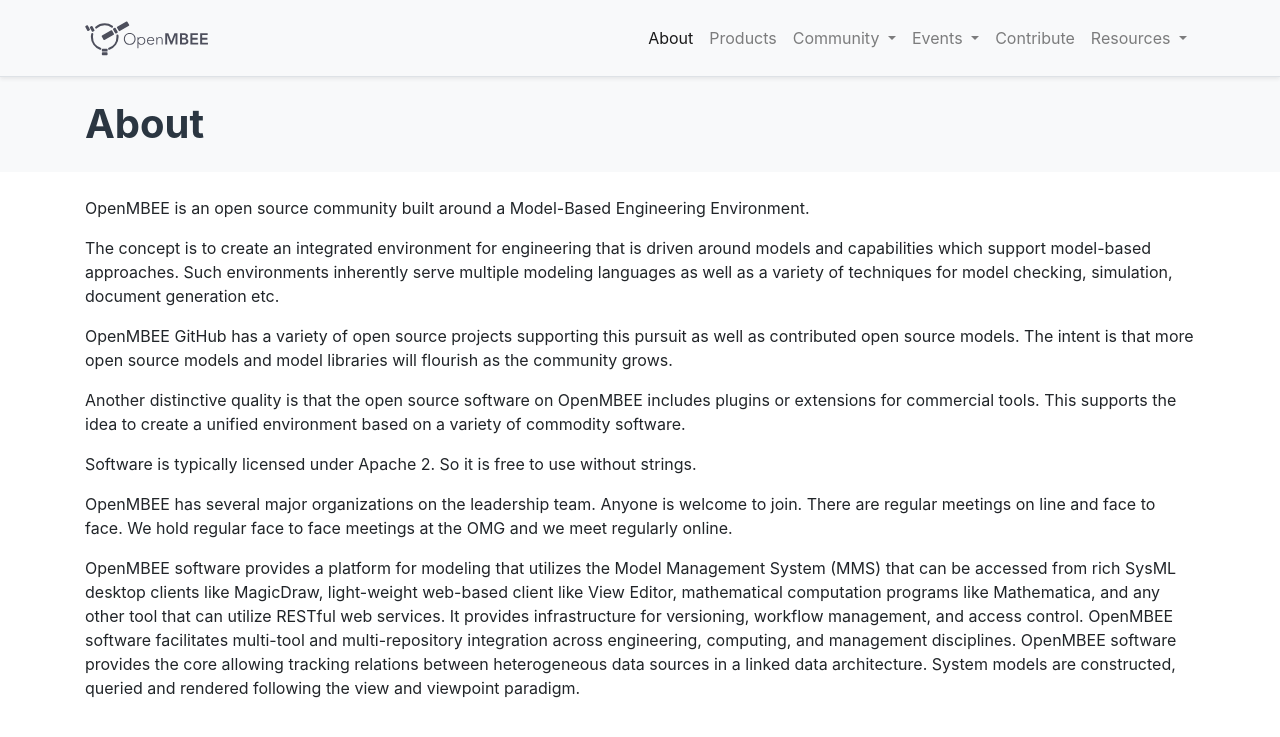
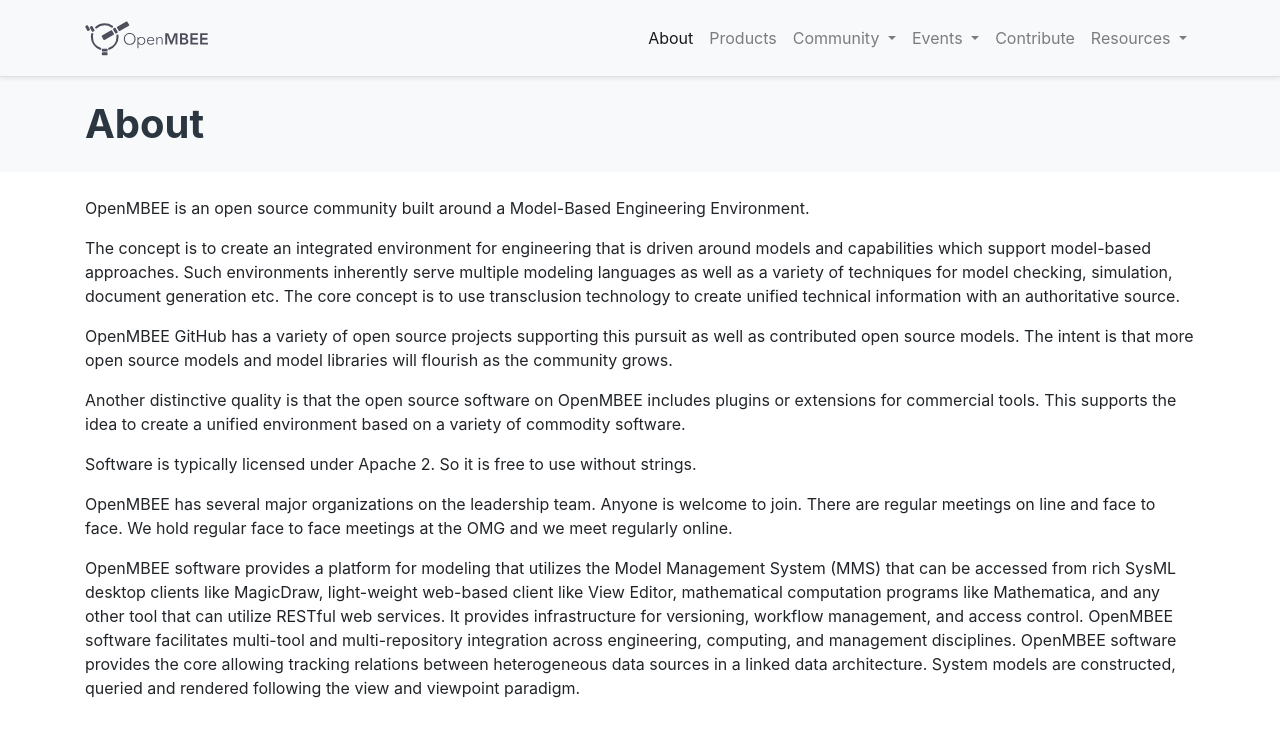
Before and after one commit to Open-MBEE/open-mbee.github.io, a Jekyll site: the page built from pages/about.md, in a window 1280 px wide and 900 px high. Shown: the top 737 px of the window. Built offline with Jekyll 4.4.1, drawn with Linux system fonts in a browser that asks for light colours.

Commit message:
Update about.md

```diff
--- a/pages/about.md
+++ b/pages/about.md
@@ -5,7 +5,8 @@
 ---
 OpenMBEE is an open source community built around a Model-Based Engineering Environment.
 
-The concept is to create an integrated environment for engineering that is driven around models and capabilities which support model-based approaches. Such environments inherently serve multiple modeling languages as well as a variety of techniques for model checking, simulation, document generation etc.
+The concept is to create an integrated environment for engineering that is driven around models and capabilities which support model-based approaches. Such environments inherently serve multiple modeling languages as well as a variety of techniques for model checking, simulation, document generation etc. The core concept is to use transclusion technology to create unified technical information with an authoritative source.
+
 
 OpenMBEE GitHub has a variety of open source projects supporting this pursuit as well as contributed open source models. The intent is that more open source models and model libraries will flourish as the community grows.
 
```
